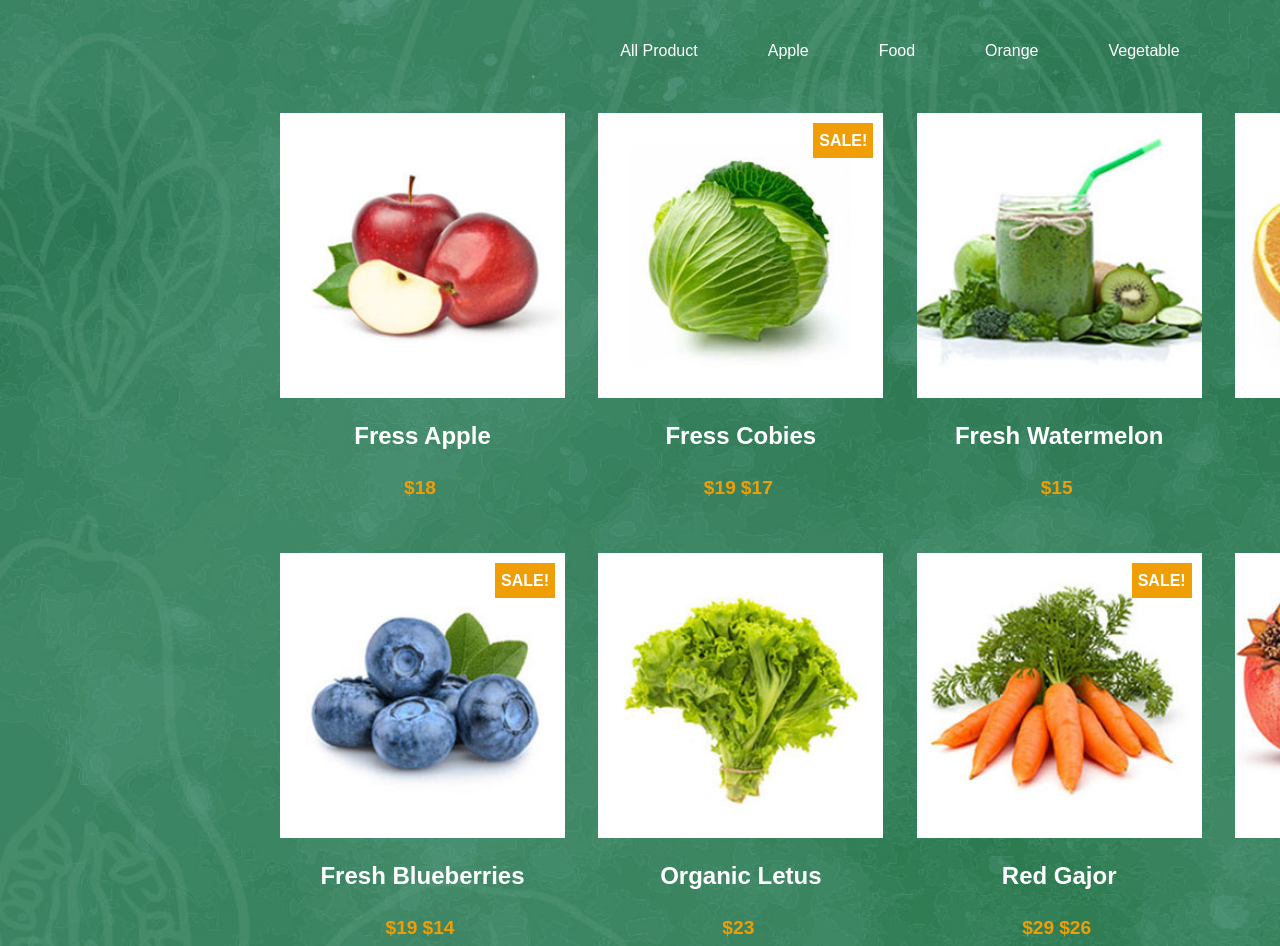
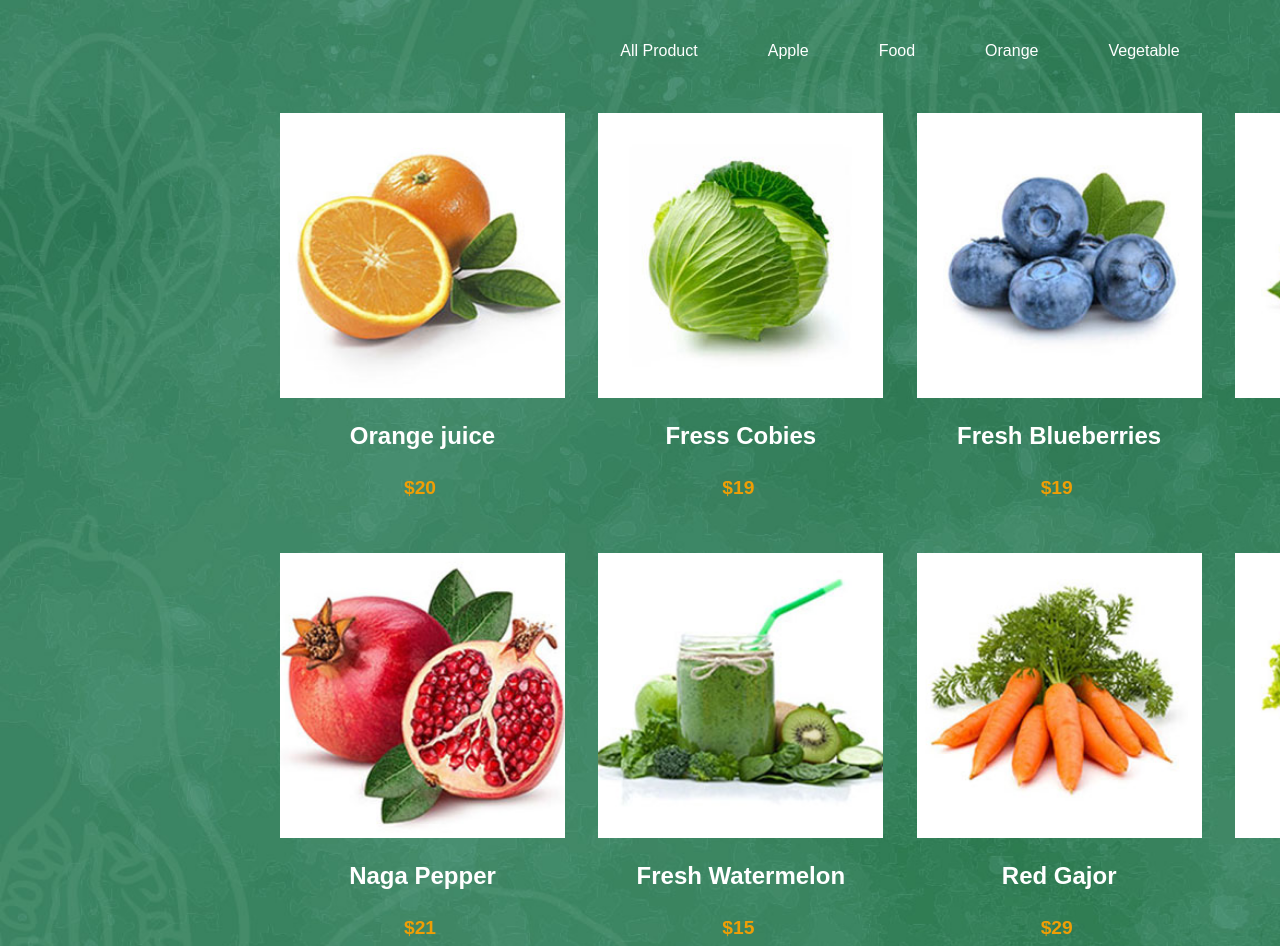
Before and after one commit to FraRussotto/proj-html-vuejs, a Vue app: page / in a window 1280 px wide. Shown: the part 1860-2806 px from the top of the page. Built offline with nearby package versions, Linux system fonts and the light colour scheme; a small style sheet from the web is missing.

Commit message:
[edit] component trend_products

```diff
--- a/src/components/Main.vue
+++ b/src/components/Main.vue
@@ -2,13 +2,15 @@
 
   import Jumbotron from './partials/jumbotron.vue';
   import look_organic from './partials/look_organic.vue';
+  import trend_products from './partials/trend_products.vue';
   import { store } from '../data/store';
 
   export default {
     name: 'Main',
     components:{
       Jumbotron,
-      look_organic
+      look_organic,
+      trend_products
     },
     data(){
       return{
@@ -26,113 +28,11 @@
 
 <template>
   <Jumbotron />
+
   <look_organic />
 
+  <trend_products />
 
-  <section>
-    <div class="trending_organic d-flex flex-column">
-      <div class="fr_container text-center">
-        <h4>trending online store</h4>
-        <h1>gogrin all <span>organic</span> food</h1>
-        <ul class="d-flex justify-content-center ">
-          <li>all product</li>
-          <li>apple</li>
-          <li>food</li>
-          <li>orange</li>
-          <li>vegetable</li>
-        </ul>
-
-        <div class="d-flex justify-content-between flex-wrap">
-
-          <div class="card_fr">
-            <div class="card_image">
-              <img src="../assets/img/s5.jpg" alt="">
-            </div>
-            <div class="card_info">
-              <p>Fress Apple</p>
-              <span>$18</span>
-            </div>
-          </div>
-
-          <div class="card_fr">
-            <div class="card_image">
-              <img src="../assets/img/s2.jpg" alt="">
-              <div class="badge_sale"><span>sale!</span></div>
-            </div>
-            <div class="card_info">
-              <p>Fress Cobies</p>
-              <span>$19</span><span>$17</span>
-            </div>
-
-          </div>
-          <div class="card_fr">
-            <div class="card_image">
-              <img src="../assets/img/s8.jpg" alt="">
-            </div>
-            <div class="card_info">
-              <p>Fresh Watermelon</p>
-              <span>$15</span>
-            </div>
-
-          </div>
-          <div class="card_fr">
-            <div class="card_image">
-              <img src="../assets/img/s1.jpg" alt="">
-              <div class="badge_sale"><span>sale!</span></div>
-            </div>
-            <div class="card_info">
-              <p>Organic Juice</p>
-              <span>$20</span><span>$15</span>
-            </div>
-
-          </div>
-          <div class="card_fr">
-            <div class="card_image">
-              <img src="../assets/img/s4.jpg" alt="">
-              <div class="badge_sale"><span>sale!</span></div>
-            </div>
-            <div class="card_info">
-              <p>Fresh Blueberries</p>
-              <span>$19</span><span>$14</span>
-            </div>
-
-          </div>
-          <div class="card_fr">
-            <div class="card_image">
-              <img src="../assets/img/s10.jpg" alt="">
-            </div>
-            <div class="card_info">
-              <p>Organic Letus</p>
-              <span>$23</span>
-            </div>
-
-          </div>
-          <div class="card_fr">
-            <div class="card_image">
-              <img src="../assets/img/s9.jpg" alt="">
-              <div class="badge_sale"><span>sale!</span></div>
-            </div>
-            <div class="card_info">
-              <p>Red Gajor</p>
-              <span>$29</span><span>$26</span>
-            </div>
-
-          </div>
-          <div class="card_fr">
-            <div class="card_image">
-              <img src="../assets/img/s7.jpg" alt="">
-            </div>
-            <div class="card_info">
-              <p>Naga Pepper</p>
-              <span>$21</span>
-            </div>
-
-          </div>
-        </div>
-        <button class="btn">all products</button>
-      </div>
-    </div>
-  </section>
 
   <section>
     <div class="comment_manager text-center">
--- /dev/null
+++ b/src/components/partials/trend_products.vue
@@ -0,0 +1,148 @@
+<script>
+
+import { store } from '../../data/store'
+
+export default {
+  name: 'Trend_products',
+  data(){
+    return{
+      store
+    }
+  },
+  methods:{
+      getImagePath(img){
+        return new URL(`${img}`, import.meta.url).href
+      }
+    }
+}
+</script>
+
+<template>
+  <div class="trending_organic d-flex flex-column">
+    <div class="fr_container text-center">
+      <h4>trending online store</h4>
+      <h1>gogrin all <span>organic</span> food</h1>
+      <ul class="d-flex justify-content-center ">
+        <li>all product</li>
+        <li>apple</li>
+        <li>food</li>
+        <li>orange</li>
+        <li>vegetable</li>
+      </ul>
+
+      <div class="d-flex justify-content-between flex-wrap">
+
+        <div v-for="item in store.trend_product" :key="item.id" class="card_fr">
+          <div class="card_image">
+            <img :src="getImagePath(item.img)" alt="">
+          </div>
+          <div class="card_info">
+            <p>{{ item.name }}</p>
+            <span>${{ item.price }}</span>
+          </div>
+        </div>
+
+      </div>
+      <button class="btn">all products</button>
+    </div>
+  </div>
+
+</template>
+
+
+<style lang="scss" scoped>
+
+@use '../../scss/variables' as *;
+
+.trending_organic{
+  width: $container_max;
+  margin: 0 auto;
+  background-color: brown;
+  background-image: url('../../assets/img/shop-bg-img.jpg');
+  background-size: cover;
+  .fr_container{
+    width: $container_min;
+    margin: 0 auto;
+    h4{
+      text-align: center;
+      color: $yellow;
+      text-transform: capitalize;
+      font-weight: 600;
+      padding-top: 20px;
+    }
+    h1{
+      text-align: center;
+      font-size: 3rem;
+      text-transform: uppercase;
+      font-weight: 800;
+      color: white;
+      span{
+        color: $yellow;
+      }
+    }
+    ul{
+      color: white;
+      text-transform: capitalize;
+      margin: 50px 0;
+      padding: 0;
+      li{
+        margin: 0 35px;
+      }
+    }
+    .card_fr{
+      width: calc((100% - 100px) / 4);
+      aspect-ratio: 1;
+      margin-bottom: 50px;
+      .card_image{
+        position: relative;
+        width: 100%;
+        img{
+          width: 100%;
+        }
+        .badge_sale{
+          position: absolute;
+          top: 10px;
+          right: 10px;
+          color: white;
+          background-color: $yellow;
+          width: 60px;
+          height: 35px;
+          span{
+            text-transform: uppercase;
+            font-weight: 700;
+            padding-top: 10px;
+            line-height: 35px;
+          }
+        }
+      }
+      .card_info{
+        text-align: center;
+        p{
+          font-size: 1.5rem;
+          font-weight: 600;
+          color: white;
+          margin: 20px 0;
+        }
+        span{
+          font-size: 1.2rem;
+          font-weight: 600;
+          color: $yellow;
+          margin-right: 5px;
+        }
+      }
+    }
+    .btn{
+    margin-top: 30px;
+    padding: 20px 80px;
+    background-color: $yellow;
+    text-transform: uppercase;
+    color: white;
+    border-radius: 0 20px;
+    margin-bottom: 100px;
+
+    }
+  }
+}
+
+
+</style>
--- a/src/data/store.js
+++ b/src/data/store.js
@@ -34,56 +34,64 @@ export const store = reactive({
   trend_product: [
       {
         id: 1,
-        img: '../assets/img/s1.jpg',
+        name: 'Orange juice',
+        img: '../../assets/img/s1.jpg',
         price: '20',
         lastprice: '15',
         sale: true
       },
       {
         id: 2,
-        img: '../assets/img/s2.jpg',
+        name: 'Fress Cobies',
+        img: '../../assets/img/s2.jpg',
         price: '19',
         lastprice: '17',
         sale: true
       },
       {
         id: 4,
-        img: '../assets/img/s4.jpg',
+        name: 'Fresh Blueberries',
+        img: '../../assets/img/s4.jpg',
         price: '19',
         lastprice: '14',
         sale: true
       },
       {
         id: 5,
-        img: '../assets/img/s5.jpg',
+        name: 'Fress Apple',
+        img: '../../assets/img/s5.jpg',
         price: '18',
         lastprice: '',
         sale: false
       },
       {
         id: 7,
-        img: '../assets/img/s7.jpg',
+        name: 'Naga Pepper',
+        img: '../../assets/img/s7.jpg',
         price: '21',
         lastprice: '',
         sale: false
       },
       {
         id: 8,
-        img: '../assets/img/s8.jpg',
+        name: 'Fresh Watermelon',
+        img: '../../assets/img/s8.jpg',
         price: '15',
         lastprice: '',
         sale: false
       },
       {
         id: 9,
-        img: '../assets/img/s9.jpg',
+        name: 'Red Gajor',
+        img: '../../assets/img/s9.jpg',
         price: '29',
         lastprice: '26',
         sale: true
       },
       {
         id: 10,
-        img: '../assets/img/s10.jpg',
+        name: 'Organic Letus',
+        img: '../../assets/img/s10.jpg',
         price: '23',
         lastprice: '',
         sale: false
```
